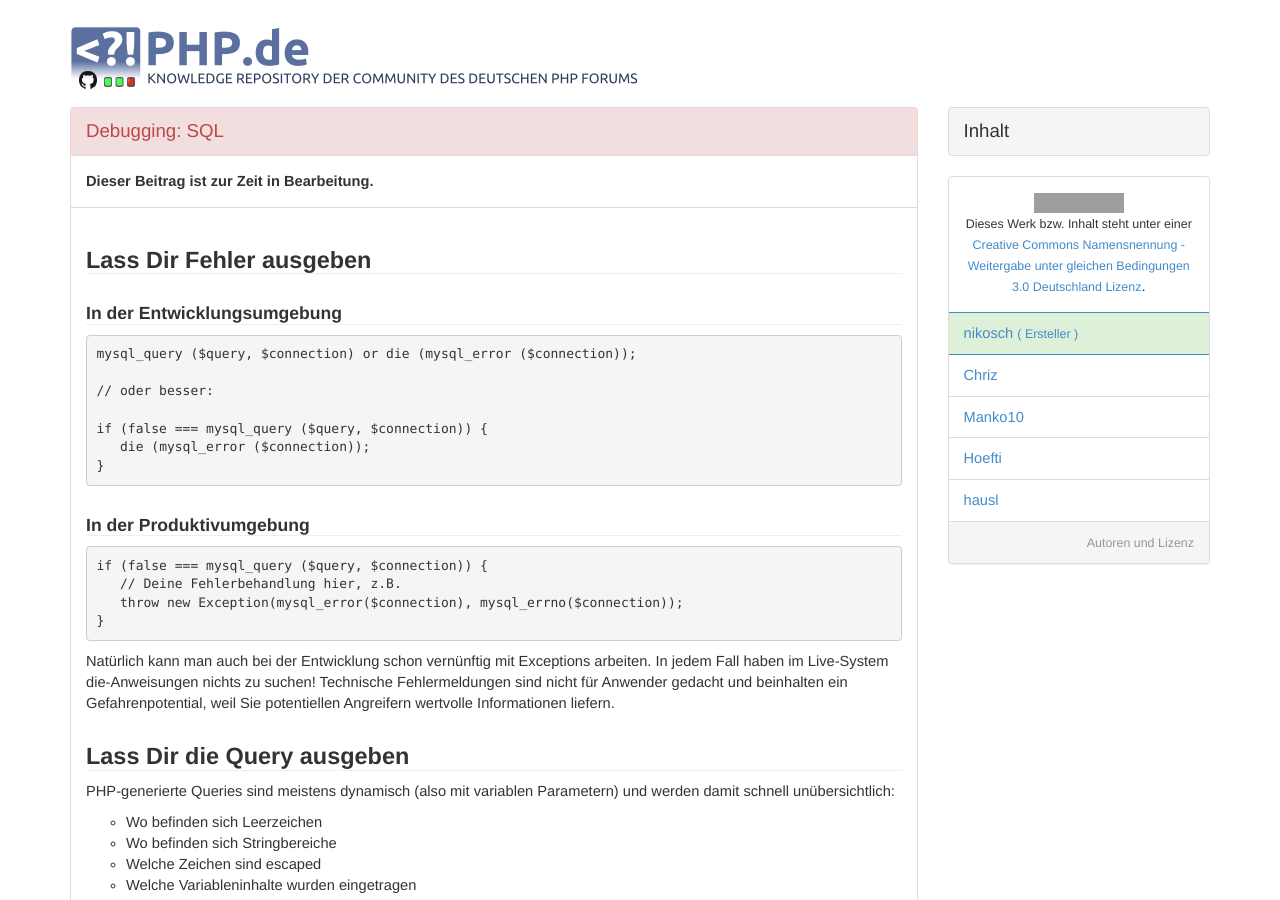
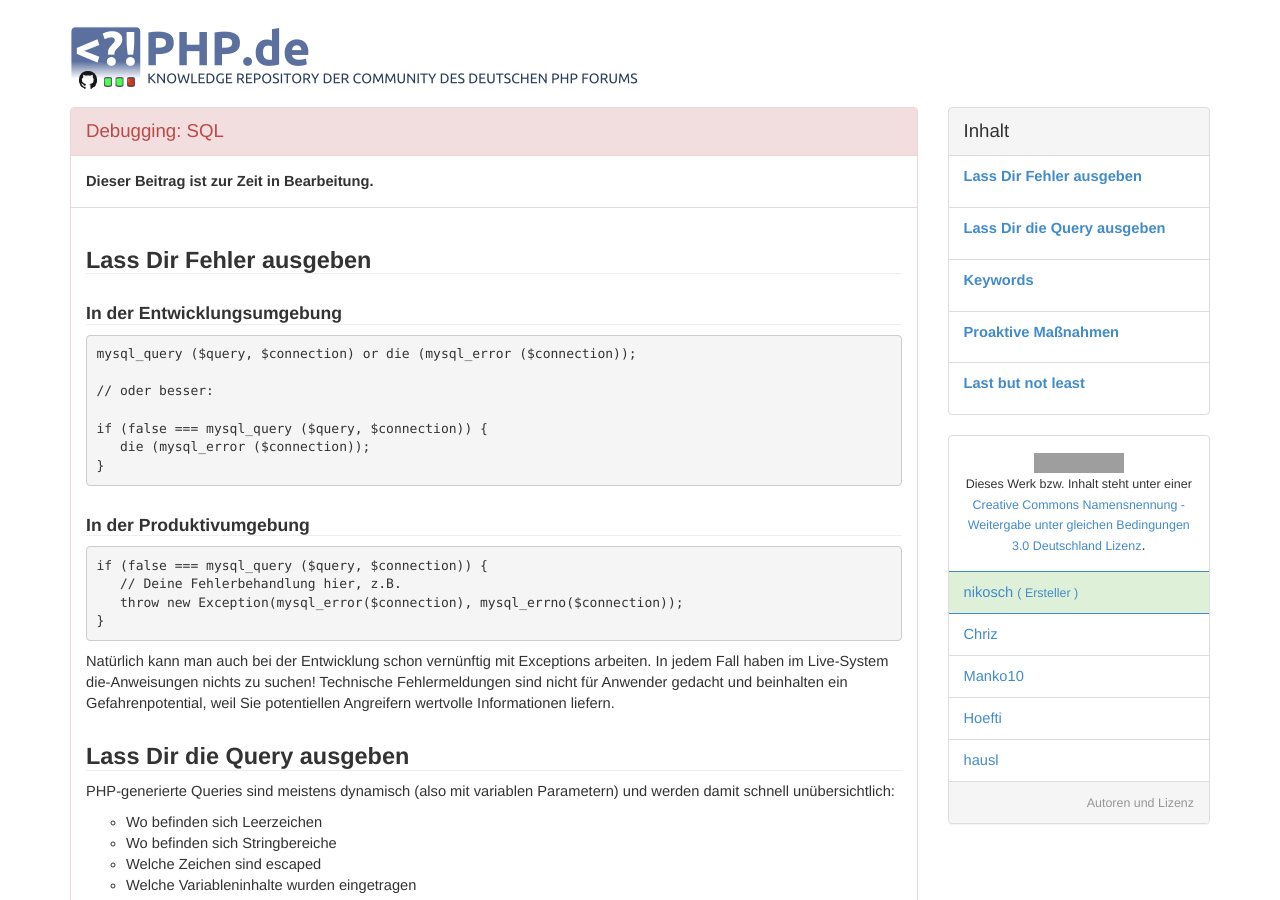
Before and after one commit to php-de/php-de.github.io, a Jekyll site: the page built from debugging/sql.md, in a window 1280 px wide and 900 px high. Built offline with Jekyll 4.4.1, drawn with Linux system fonts in a browser that asks for light colours; grey boxes are pictures that could not be loaded.

Commit message:
Update sql.md

```diff
--- a/debugging/sql.md
+++ b/debugging/sql.md
@@ -19,8 +19,24 @@ author:
         profile: 21246
 
 inhalt:
-    -   name: ""
-        anchor:
+    -   name: "Lass Dir Fehler ausgeben"
+        anchor: lass-dir-fehler-ausgeben
+        simple: ""
+
+    -   name: "Lass Dir die Query ausgeben"
+        anchor: lass-dir-die-query-ausgeben
+        simple: ""
+
+    -   name: "Keywords"
+        anchor: keywords
+        simple: ""
+
+    -   name: "Proaktive Maßnahmen"
+        anchor: proaktive-manahmen
+        simple: ""
+
+    -   name: "Last but not least"
+        anchor: last-but-not-least
         simple: ""
 
 
```
